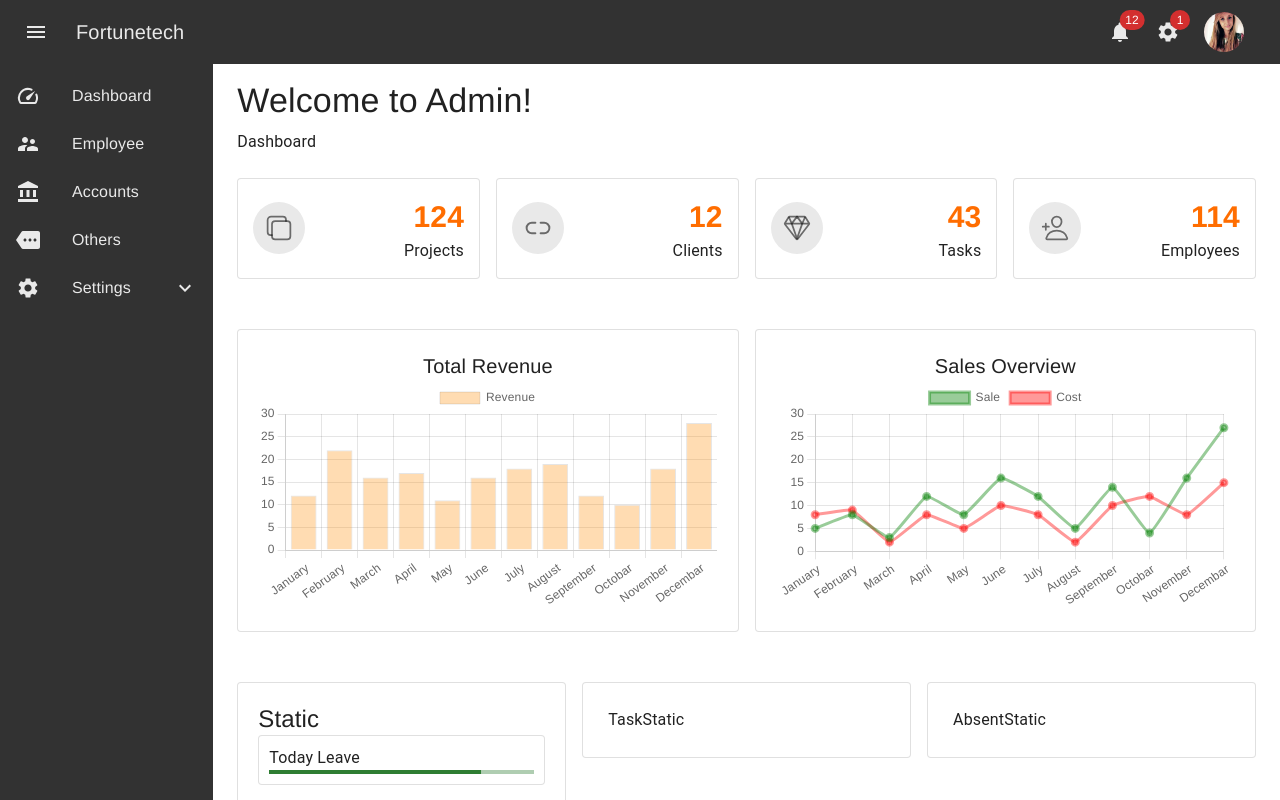
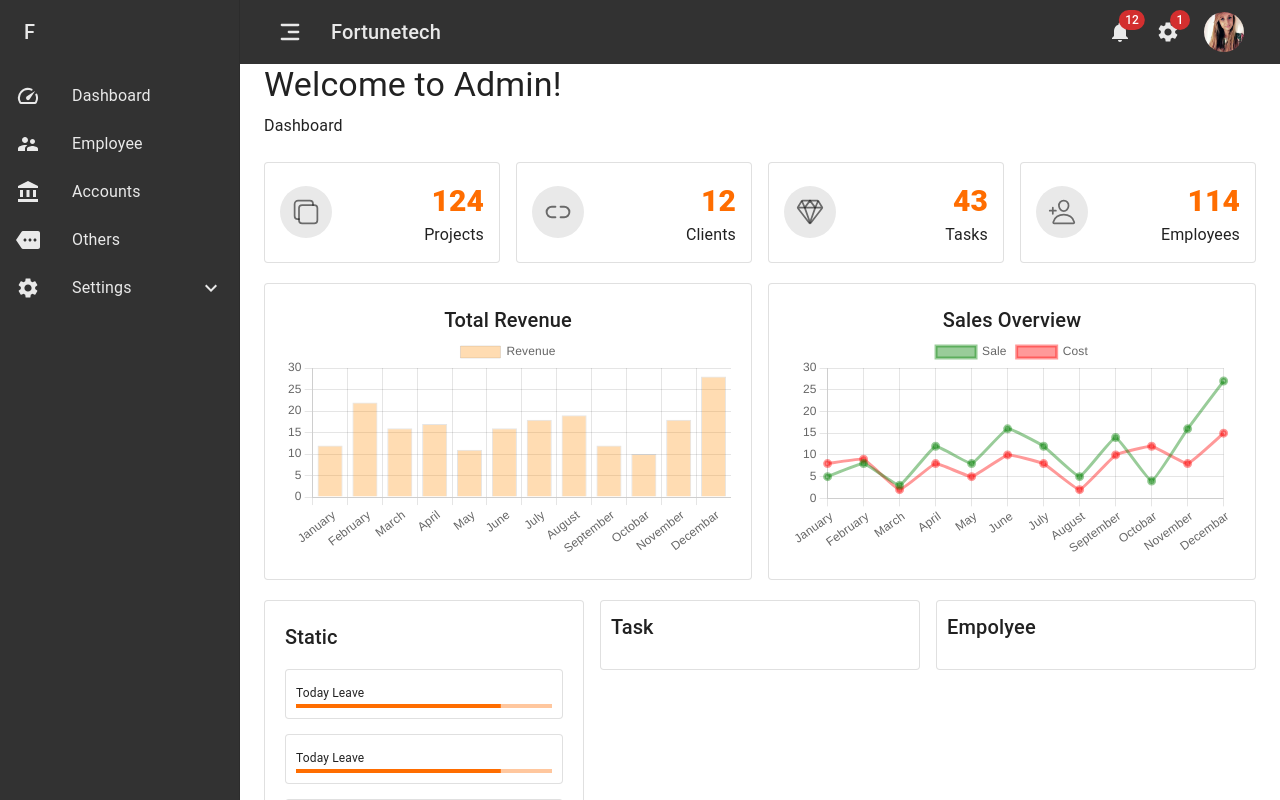
Before and after one commit to mamun07/hr_dashboard, a Next.js app: page / in a window 1280 px wide. Shown: the top 800 px of the page. Built offline with nearby package versions, Linux system fonts and the light colour scheme.

Commit message:
sidebar add and all divice support

```diff
--- /dev/null
+++ b/pages/404.js
@@ -0,0 +1,3 @@
+export default function NotFound() {
+    return <h1>404 - Page Not Found</h1>
+  }
--- /dev/null
+++ b/pages/_document.js
@@ -0,0 +1,13 @@
+import { Html, Head, Main, NextScript } from 'next/document'
+
+export default function Document() {
+  return (
+    <Html>
+      <Head />
+      <body>
+        <Main />
+        <NextScript />
+      </body>
+    </Html>
+  )
+}
--- a/pages/components/AbsentStatic.jsx
+++ /dev/null
@@ -1,12 +0,0 @@
-import { Box, Card } from '@mui/material'
-import React from 'react'
-
-export default function AbsentStatic() {
-  return (
-    <Card variant="outlined">
-      <Box sx={{ width: '100%', padding:'25px' }}>
-        AbsentStatic
-      </Box>
-    </Card>
-  )
-}
--- a/pages/components/TaskStatic.jsx
+++ /dev/null
@@ -1,12 +0,0 @@
-import { Box, Card } from '@mui/material'
-import React from 'react'
-
-export default function TaskStatic() {
-  return (
-    <Card variant="outlined">
-      <Box sx={{ width: '100%', padding:'25px' }}>
-        TaskStatic
-      </Box>
-    </Card>
-  )
-}
--- a/pages/components/TotalStatic.jsx
+++ /dev/null
@@ -1,23 +0,0 @@
-import { Card, LinearProgress, Typography } from '@mui/material'
-import React from 'react'
-
-export default function TotalStatic() {
-
-  return (
-    <Card variant="outlined" sx={{padding: '20px'}}>
-      <Typography variant='h5'>Static</Typography>
-      <Card variant="outlined" sx={{padding: '10px', marginBottom: '15px'}}>
-        <Typography variant='span'>Today Leave</Typography>
-        <LinearProgress color="success" variant="determinate" value={80} />
-      </Card>
-      <Card variant="outlined" sx={{padding: '10px', marginBottom: '15px'}}>
-        <Typography variant='span'>Today Leave</Typography>
-        <LinearProgress color="success" variant="determinate" value={80} />
-      </Card>
-      <Card variant="outlined" sx={{padding: '10px', marginBottom: '15px'}}>
-        <Typography variant='span'>Today Leave</Typography>
-        <LinearProgress color="success" variant="determinate" value={80} />
-      </Card>
-    </Card>
-  )
-}
--- a/pages/container/DashStatic.jsx
+++ b/pages/container/DashStatic.jsx
@@ -1,21 +1,37 @@
 import React from 'react'
 import { Grid} from '@mui/material'
-import TotalStatic from '../components/TotalStatic'
-import TaskStatic from '../components/TaskStatic'
-import AbsentStatic from '../components/AbsentStatic'
+import { Card, LinearProgress, Typography } from '@mui/material'
 
 export default function DashStatic() {
   return (
     <>
-        <Grid container spacing={2} mb={3}>
+        <Grid container spacing={2}>
             <Grid item xs={4}>
-                <TotalStatic />
+                <Card variant="outlined" sx={{padding: '20px'}}>
+                    <Typography variant='h6' mb={2}>Static</Typography>
+                    <Card variant="outlined" sx={{padding: '10px', marginBottom: '15px'}}>
+                        <Typography sx={{fontSize: '12px'}} variant='p'>Today Leave</Typography>
+                        <LinearProgress color="secondary" variant="determinate" value={80} />
+                    </Card>
+                    <Card variant="outlined" sx={{padding: '10px', marginBottom: '15px'}}>
+                        <Typography sx={{fontSize: '12px'}} variant='span'>Today Leave</Typography>
+                        <LinearProgress color="secondary" variant="determinate" value={80} />
+                    </Card>
+                    <Card variant="outlined" sx={{padding: '10px', marginBottom: '15px'}}>
+                        <Typography sx={{fontSize: '12px'}} variant='span'>Today Leave</Typography>
+                        <LinearProgress color="secondary" variant="determinate" value={80} />
+                    </Card>
+                </Card>
             </Grid>
             <Grid item xs={4}>
-                <TaskStatic />
+                <Card variant="outlined" sx={{padding: '10px', marginBottom: '15px'}}>
+                    <Typography variant='h6' mb={2}>Task</Typography>
+                </Card>
             </Grid>
             <Grid item xs={4}>
-                <AbsentStatic />
+                <Card variant="outlined" sx={{padding: '10px', marginBottom: '15px'}}>
+                    <Typography variant='h6' mb={2}>Empolyee</Typography>
+                </Card>
             </Grid>
         </Grid>
     </>
--- a/pages/container/SideBar.jsx
+++ b/pages/container/SideBar.jsx
@@ -7,9 +7,7 @@ import { toast } from 'react-toastify'
 import { CheckCircle } from '@mui/icons-material'
 
 export default function SideBar() {
-
   const [open, setOpen] = useState(false);
-
   const handleClick = () => {
     setOpen(!open);
   };
--- a/pages/container/TopBar.jsx
+++ b/pages/container/TopBar.jsx
@@ -1,15 +1,10 @@
 import React from 'react'
-import { Avatar, Badge, Box, IconButton, Toolbar, Tooltip, Typography } from '@mui/material'
-import { Menu, Notifications, Settings } from '@mui/icons-material'
+import { Avatar, Badge, Box, IconButton, Tooltip } from '@mui/material'
+import { Notifications, Settings } from '@mui/icons-material'
 
 export default function TopBar() {
   return (
-    <Box sx={{backgroundColor: 'primary.dark', color: 'primary.main'}}>
-      <Toolbar>
-        <IconButton size="large" edge="start" color="inherit" aria-label="menu" sx={{ mr: 2 }}> <Menu/> </IconButton>
-        <Typography variant="h6" component="div" sx={{ flexGrow: 1 }}> Fortunetech </Typography>
-        <Box sx={{ display: { xs: 'none', md: 'flex' } }}>
-
+    <Box sx={{ display:'flex', alignItems: 'center' }}>
       <Tooltip title="Notifications">
         <IconButton size="large" aria-label="show 4 new mails" color="inherit">
           <Badge badgeContent={12} color="error">
@@ -17,7 +12,6 @@ export default function TopBar() {
           </Badge>
         </IconButton>
       </Tooltip>
-
       <Tooltip title="Settings">
         <IconButton size="large" aria-label="show 4 new mails" color="inherit">
           <Badge badgeContent={1} color="error">
@@ -25,14 +19,11 @@ export default function TopBar() {
           </Badge>
         </IconButton>
       </Tooltip>
-
       <Tooltip title="Profile">
         <IconButton size="large" aria-label="show 4 new mails" color="inherit">
           <Avatar alt="Fortunetech Image" src="./3.jpg" />
         </IconButton>
       </Tooltip>
     </Box>
-      </Toolbar>
-    </Box>
   )
 }
--- a/pages/index.js
+++ b/pages/index.js
@@ -8,7 +8,7 @@ export default function Home() {
   return (
     <>
       {/* Dashboard Summary */}
-      <Container maxWidth='xxl' sx={{marginBottom: '50px'}}>
+      <Container maxWidth='xxl' sx={{marginBottom: '20px'}}>
           {/* Dashboard welcome title */}
           <Grid container spacing={0} mb={3}>
             <Grid item xs={12}>
@@ -20,15 +20,14 @@ export default function Home() {
       </Container>
 
       {/* Dashboard Chart map */}
-      <Container maxWidth="xxl" sx={{marginBottom: '50px'}}>
+      <Container maxWidth="xxl" sx={{marginBottom: '20px'}}>
         <ChartInfo/>
       </Container>
 
       {/* Statistics area  */}
-      <Container maxWidth='xxl' sx={{marginBottom: '50px'}}>
+      <Container maxWidth='xxl' sx={{marginBottom: '20px'}}>
           <DashStatic/>
       </Container>
-
 
     </>
   )
--- a/pages/layout/index.jsx
+++ b/pages/layout/index.jsx
@@ -1,14 +1,25 @@
-import React from 'react'
+import React, {useState} from 'react'
 import Head from 'next/head';
 import theme from '../theme'
 import 'react-toastify/dist/ReactToastify.css';
 import { ToastContainer} from 'react-toastify';
 import TopBar from '../container/TopBar';
-import SideBar from '../container/SideBar';
-import { Box, ThemeProvider, CssBaseline} from '@mui/material';
+import { Box, ThemeProvider, CssBaseline, Drawer, IconButton, Toolbar, Typography} from '@mui/material';
+import { CgMenuLeft,CgMenuRightAlt } from "react-icons/cg";
+import SideBar from '../container/SideBar'
 
+const drawerWidthOpen = 240;
+const paddingIconButton = 10;
+const marginIconButton = 14;
+const iconFontSize = 10;
+const drawerWidthClose = (paddingIconButton + marginIconButton) * 2 + iconFontSize;
 
 export default function Layout({children}) {
+  const [open, setOpen] = useState(false);
+  function toogleOpen() {
+    setOpen(!open);
+  }
+
   return (
     <>
       <Head>
@@ -18,12 +29,52 @@ export default function Layout({children}) {
       </Head>
          <CssBaseline />
          <ThemeProvider theme={theme}>
-           <TopBar />
-           <Box display='flex' component="div" alignItems='revert' sx={{height:'95vh'}}>
-              <Box component="div" flex=".8" sx={{backgroundColor: 'primary.dark', color: 'primary.main'}}>
-                <SideBar />
-              </Box>
-              <Box component="div" my={2} flex='4'>
+           <Box display='flex'>
+              <Drawer variant="permanent" open={open}
+                sx={{
+                  width: open
+                    ? { xs: "0px", sm: drawerWidthClose }
+                    : { xs: drawerWidthClose, sm: drawerWidthOpen },
+                  transition: theme.transitions.create("width", {
+                    easing: theme.transitions.easing.sharp,
+                    duration: open
+                      ? theme.transitions.duration.leavingScreen
+                      : theme.transitions.duration.enteringScreen
+                  }),
+                  "& .MuiDrawer-paper": {
+                    justifyContent: "space-between",
+                    overflowX: "hidden",
+                    width: open
+                      ? { xs: "0px", sm: drawerWidthClose }
+                      : { xs: drawerWidthClose, sm: drawerWidthOpen },
+                    backgroundColor: 'primary.dark',
+                    color: 'primary.main',
+                    transition: theme.transitions.create("width", {
+                      easing: theme.transitions.easing.sharp,
+                      duration: open
+                        ? theme.transitions.duration.leavingScreen
+                        : theme.transitions.duration.enteringScreen
+                    })
+                  }
+                }}
+              >
+                <Box>
+                  <Toolbar>
+                    <Typography variant="h6" component="div" sx={{ flexGrow: 1 }}> F </Typography>
+                  </Toolbar>
+                  <SideBar/>
+                </Box>
+              </Drawer>
+              <Box component="div" flex='1'>
+              <Box sx={{backgroundColor: 'primary.dark', color: 'primary.main'}}>
+                  <Toolbar>
+                    <IconButton size='large' onClick={toogleOpen} color="primary" sx={{marginRight: '15px'}}>
+                      {open ? <CgMenuLeft/> : <CgMenuRightAlt/>}
+                    </IconButton>
+                    <Typography variant="h6" component="div" sx={{ flexGrow: 1 }}> Fortunetech </Typography>
+                    <TopBar />
+                  </Toolbar>
+                </Box>
                 {children}
               </Box>
            </Box>
--- a/pages/theme/index.jsx
+++ b/pages/theme/index.jsx
@@ -14,7 +14,9 @@ const theme = createTheme({
     }
   },
   typography: {
-    fontFamily: 'Helvetica, sans-serif',
+    fontFamily: [
+      'Roboto',
+    ].join(','),
   },
 
 });
```
Lines whose indentation alone changed are shown as unchanged.
